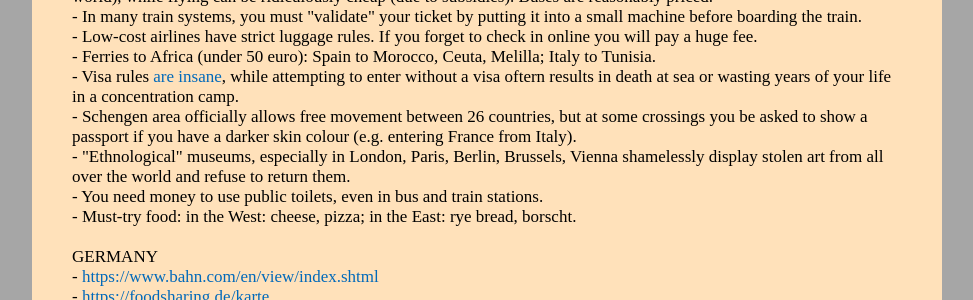
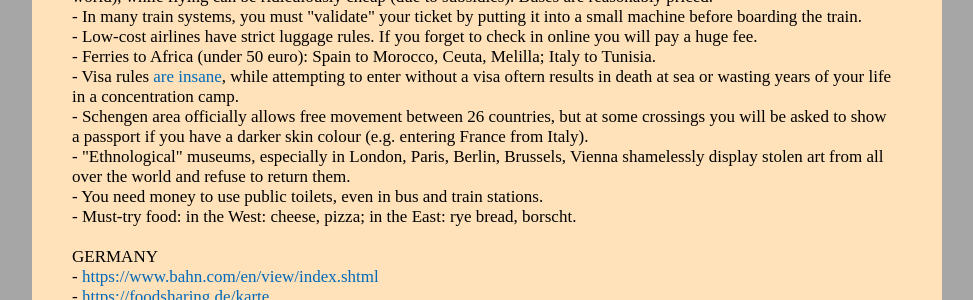
Before and after one commit to witbag/witbag.github.io, a Jekyll site: the page built from travel/notes.html, in a window 1280 px wide and 900 px high, scrolled down 1629 px. Shown: the part 153-453 px from the top of the window, without its empty margins (153-1126 px from the left). Built offline with Jekyll 4.4.1, drawn with Linux system fonts in a browser that asks for light colours; some of the changed text lies outside the part shown.

Commit message:
Update notes.html

```diff
--- a/travel/notes.html
+++ b/travel/notes.html
@@ -86,7 +86,7 @@
 - Low-cost airlines have strict luggage rules. If you forget to check in online you will pay a huge fee.<br>
 - Ferries to Africa (under 50 euro): Spain to Morocco, Ceuta, Melilla; Italy to Tunisia.<br>
 - Visa rules <a href="visas.html#europe">are insane</a>, while attempting to enter without a visa oftern results in death at sea or wasting years of your life in a concentration camp.<br>
-- Schengen area officially allows free movement between 26 countries, but at some crossings you be asked to show a passport if you have a darker skin colour (e.g. entering France from Italy).<br>
+- Schengen area officially allows free movement between 26 countries, but at some crossings you will be asked to show a passport if you have a darker skin colour (e.g. entering France from Italy).<br>
 - "Ethnological" museums, especially in London, Paris, Berlin, Brussels, Vienna shamelessly display stolen art from all over the world and refuse to return them.<br>
 - You need money to use public toilets, even in bus and train stations.<br>
 - Must-try food: in the West: cheese, pizza; in the East: rye bread, borscht.<br>
@@ -262,8 +262,8 @@
 - <a href="https://www.scaruffi.com/travel/hikes.html" target=_blank>https://www.scaruffi.com/travel/hikes.html</a><br />
 - <a href="https://andrewskurka.com/adventures/" target=_blank>https://andrewskurka.com/adventures/</a><br />
 - <a href="https://freecampsites.net/" target=_blank>https://freecampsites.net/</a><br />
-- Displayed prices do not include taxes.<br>
-- Hiking the mountains often requires confusing paperwork and long waiting periods.<br>
+- Displayed prices do not include taxes. You have to calculate the full price yourself to know much you will be paying.<br>
+- Hiking the mountains often requires applying for permits and long waiting periods.<br>
 - People can own and carry guns. The police are scared for their lives and may kill you if you act weird.<br>
 - Roads and cars are monstrously big. As a result, walking or cycling is difficult and often dangerous.<br>
 - Border officials often treat visitors like criminals.<br>
```
